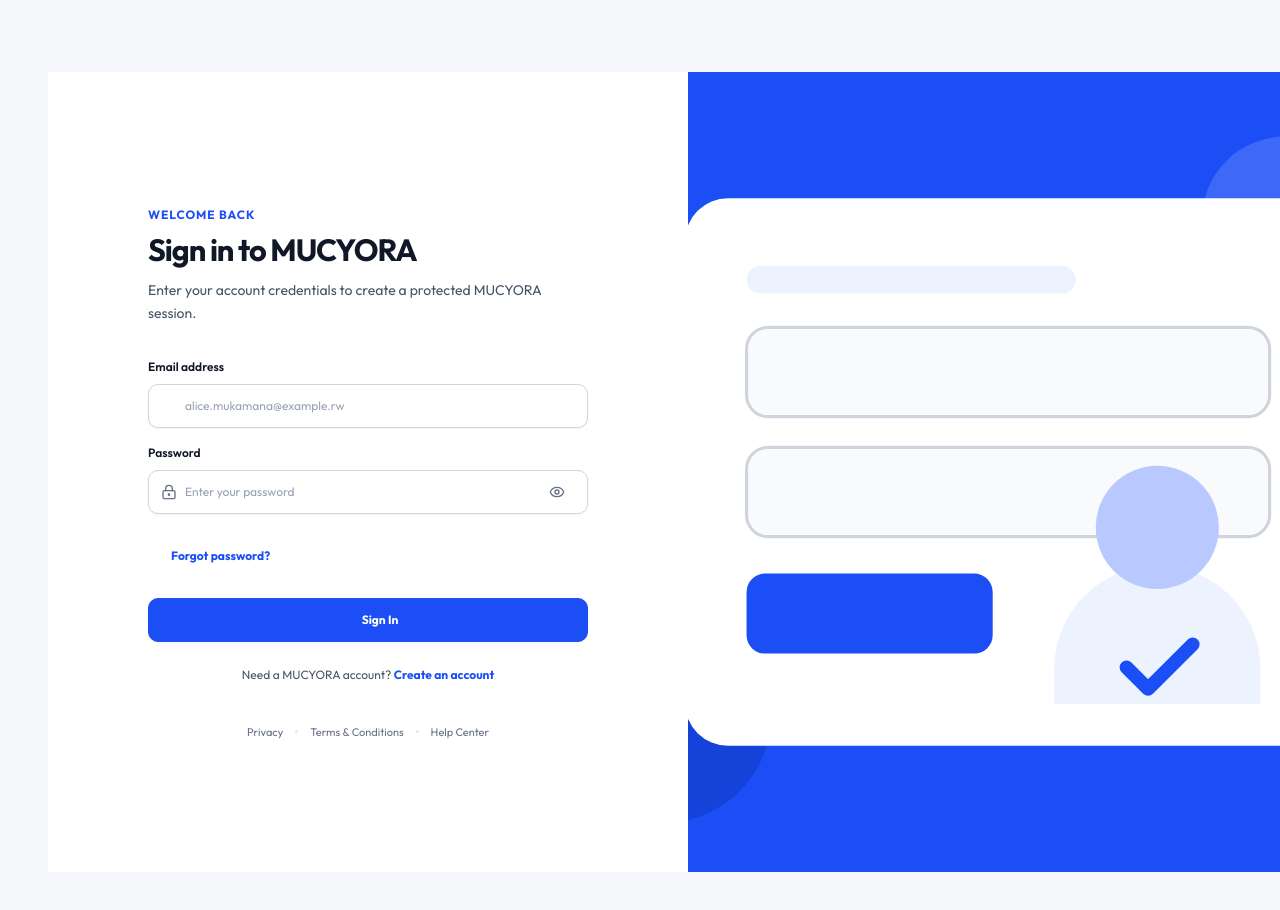
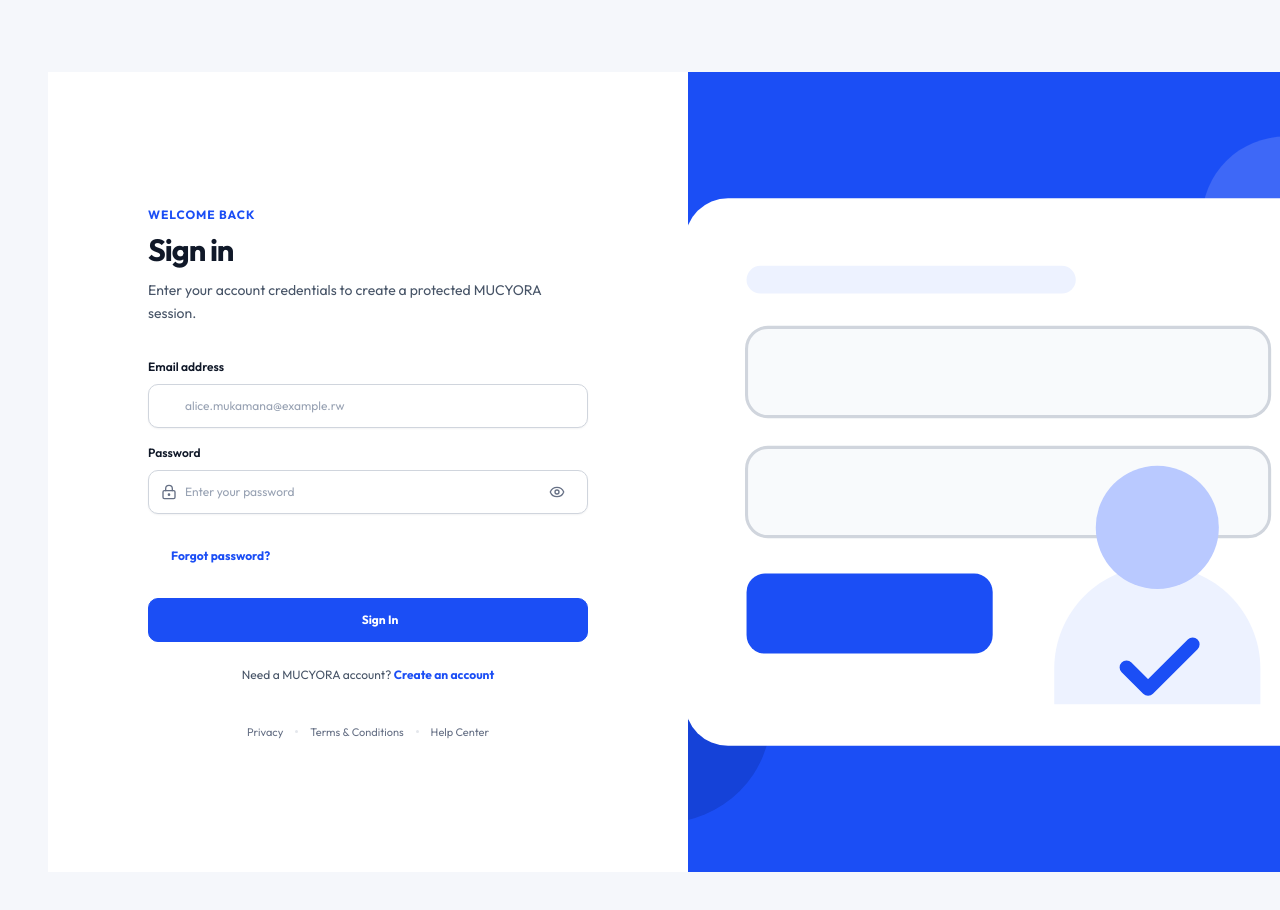
Before and after one commit to kajugadaniels/mucyora-auth-app, a Next.js app: page /login in a window 1280 px wide. Shown: the top 910 px of the page. Built offline with nearby package versions, Linux system fonts and the light colour scheme; some icons are missing.

Commit message:
feat(layout): mark login route as full bleed

```diff
--- a/src/app/(auth)/login/page.tsx
+++ b/src/app/(auth)/login/page.tsx
@@ -19,7 +19,7 @@ export default function LoginPage() {
           <header className={styles.heading}>
             <span className={styles.eyebrow}>Welcome back</span>
             <h1 id="auth-page-title" tabIndex={-1}>
-              Sign in to MUCYORA
+              Sign in
             </h1>
             <p id="auth-page-description">
               Enter your account credentials to create a protected MUCYORA
```
